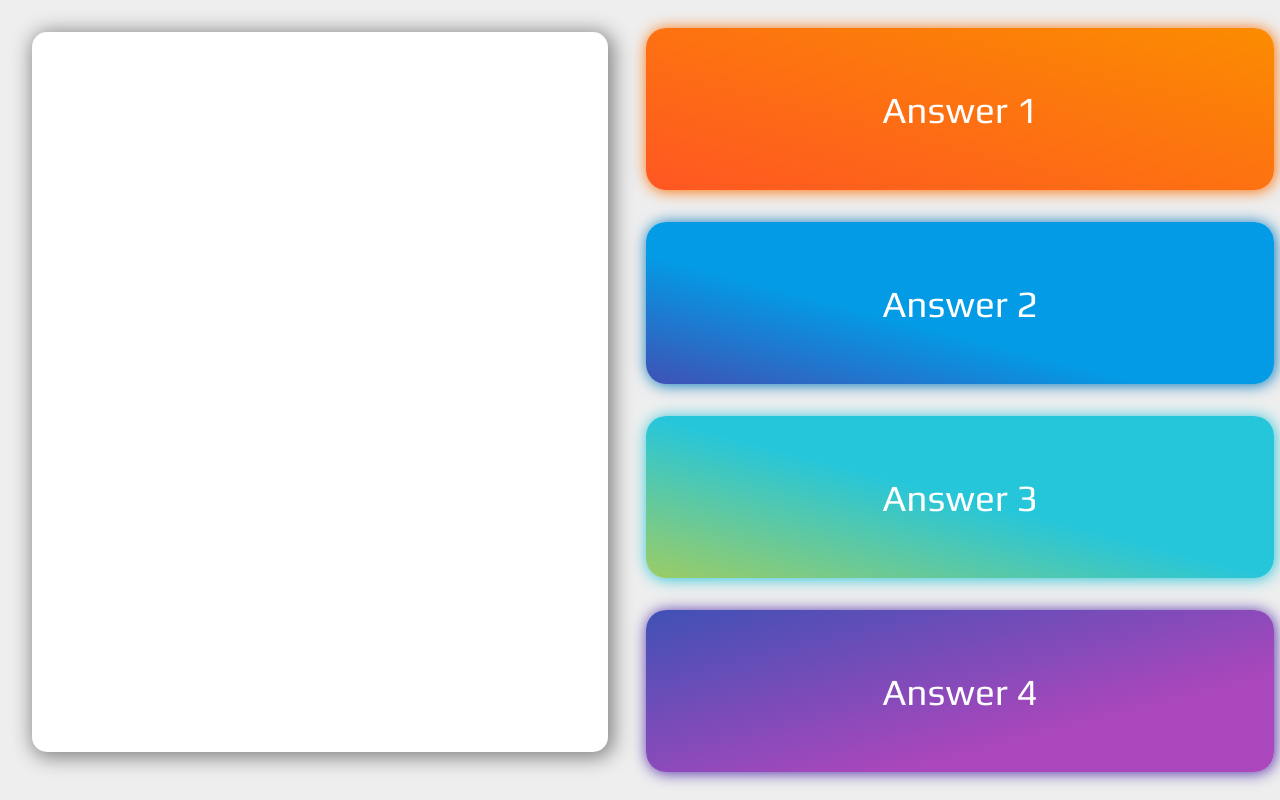
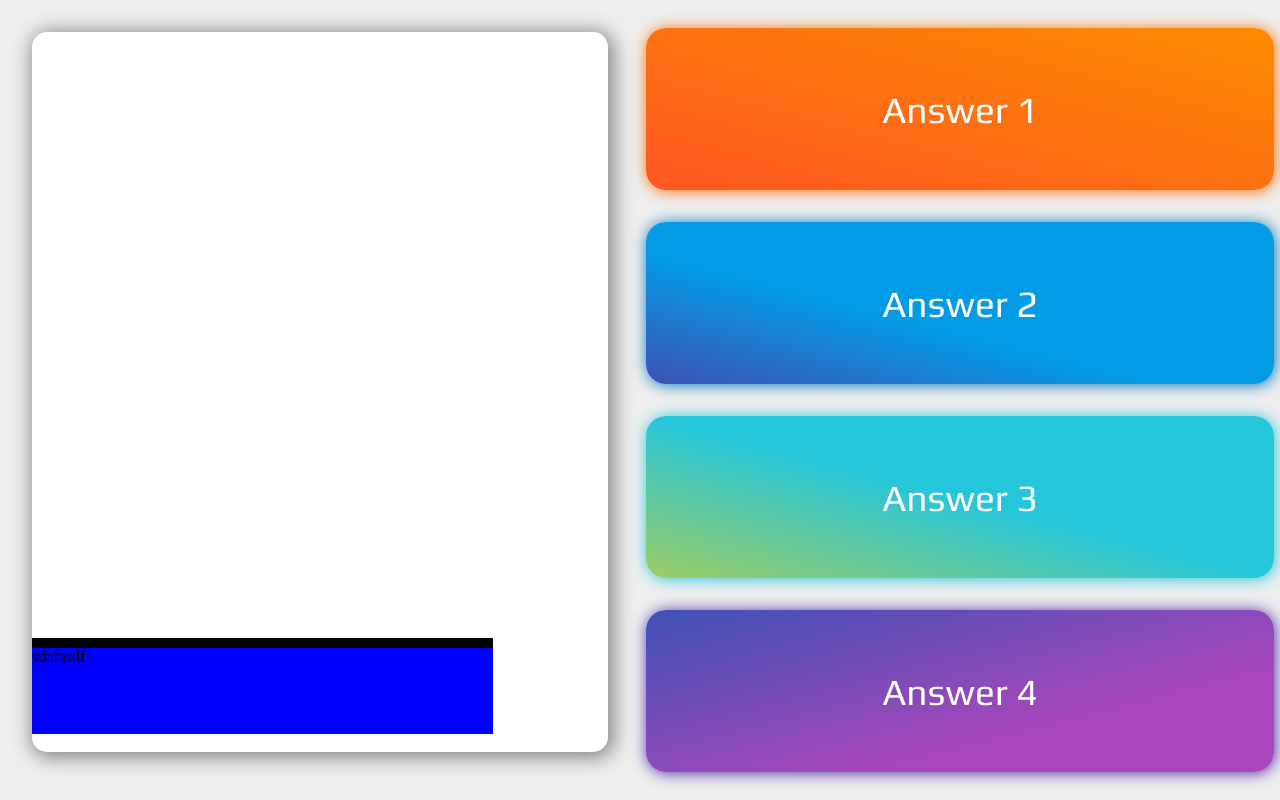
Before and after one commit to cmsparks/Rush_Game, a website: page build/public/game/index.html in a window 1280 px wide. Drawn offline with Linux system fonts and the light colour scheme.

Commit message:
afsdlkjfas;dfl;asd;fa;lsasdfasdfasdfdf;

```diff
--- a/build/public/game/index.html
+++ b/build/public/game/index.html
@@ -22,7 +22,7 @@
 		</div>
 		<div class="q-container">
 			<div class="question">
-				<div id="quesFooter"></div>
+				<div id="quesFooter">sdafasdf</div>
 			</div>
 		</div>
 	</body>
--- a/build/public/game/stylesheet.css
+++ b/build/public/game/stylesheet.css
@@ -17,15 +17,18 @@ html, body {
 	transition: .5s;
 	display: table;
 }
-.quesFooter {
-	top:80%;
-	width:100%;
+#quesFooter {
+	position:absolute;
+	margin: 0 auto;
+	bottom: 2.5%;
+	width:80%;
 	height:12%;
 	border-top: 10px solid #000;
 	background-color: blue;
 }
 
 .question {
+	position: relative;
 	background-color: white;
 	margin: 5% 5% 5% 5%;
 	height: 90%;
```
Also changed, not shown: build/public/index.html (+2 -0 lines), build/public/stylesheet.css (+8 -1 lines).
